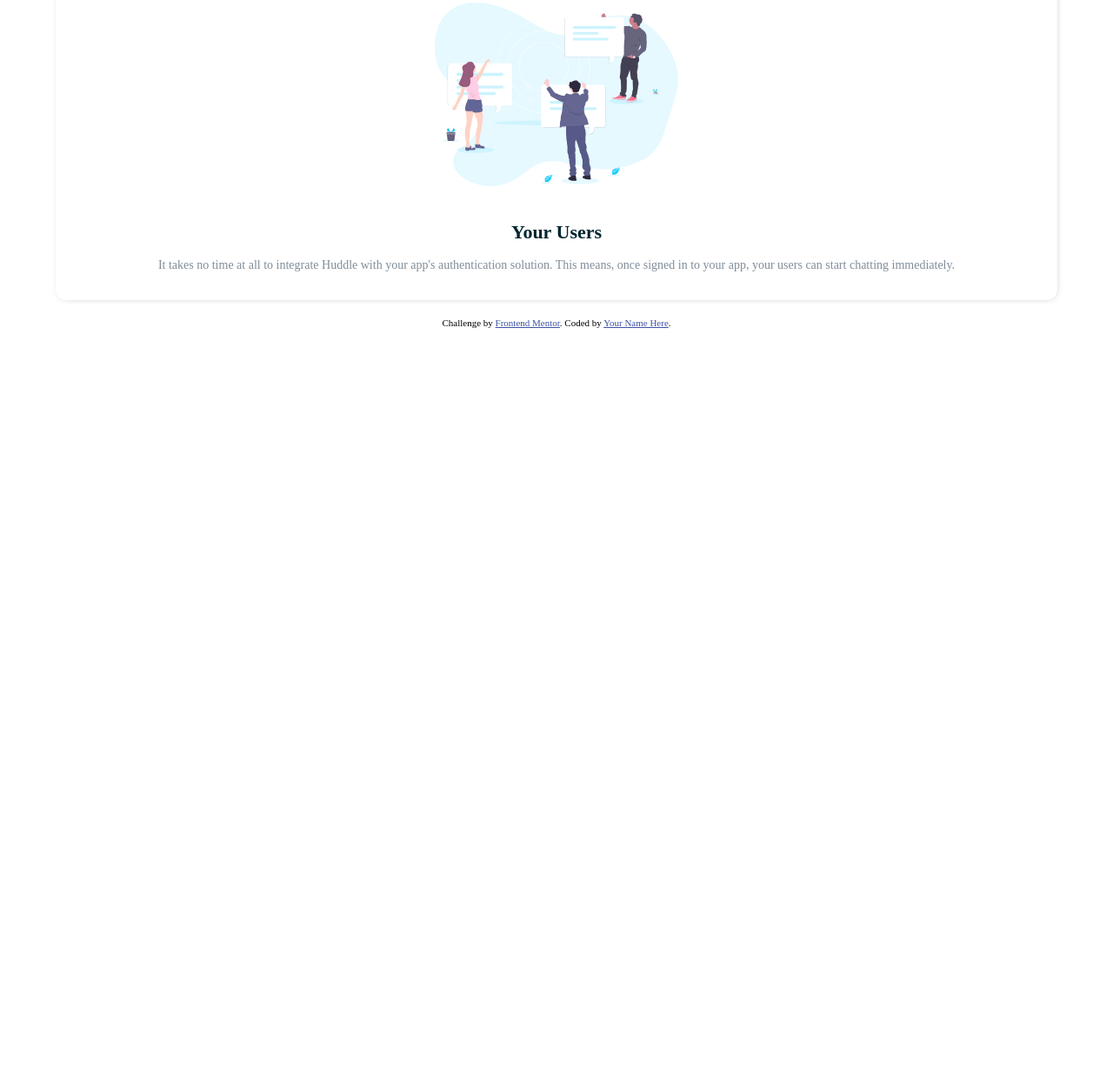
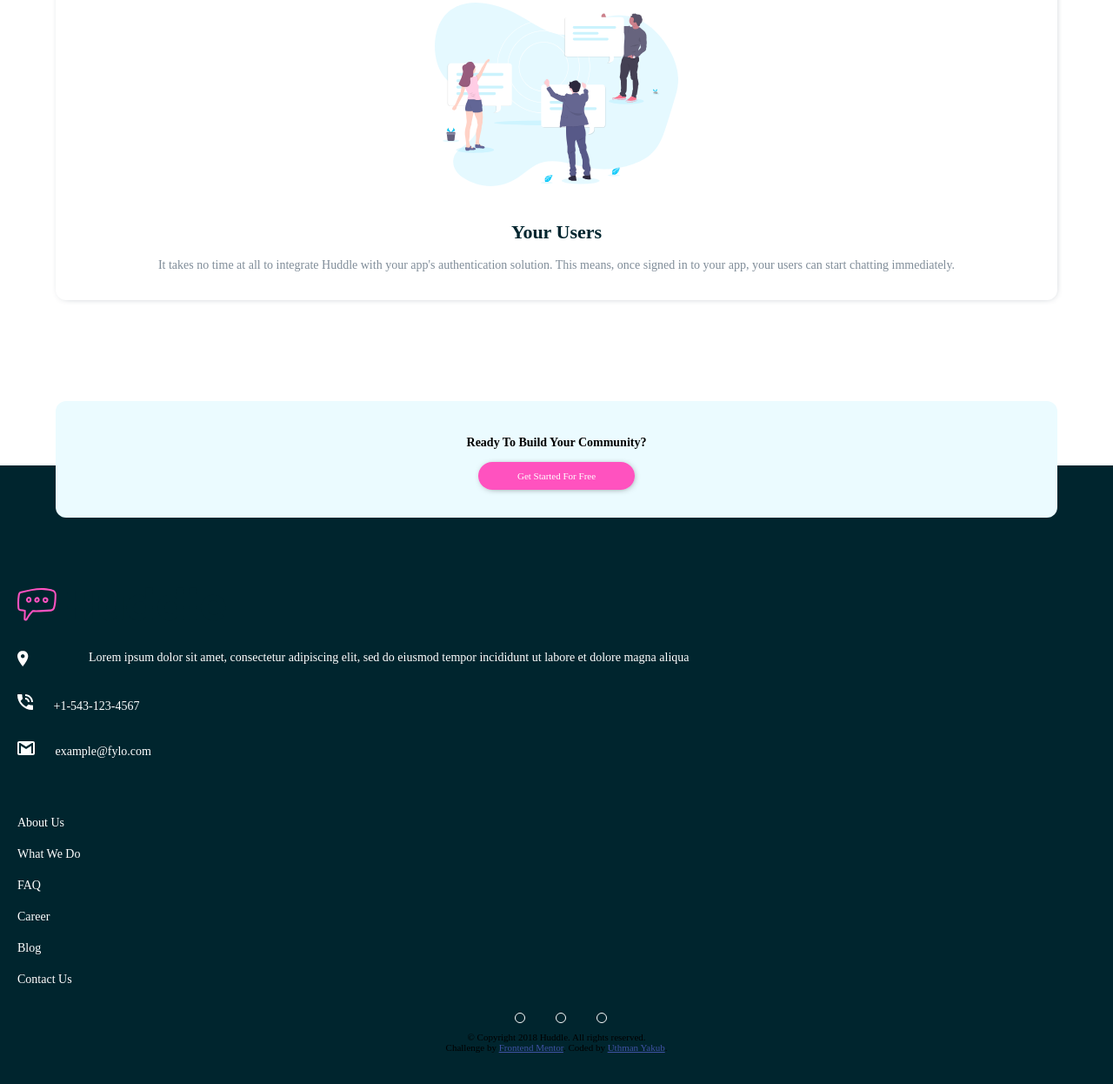
Before and after one commit to UthmanYakub/huddle-landing-page, a plain HTML site: page index.html in a window 1280 px wide. Shown: the part 2026-3272 px from the top of the page at 87% size. Before the commit the page ends 2403 px from the top, so only its background shows below. Drawn offline with Linux system fonts and the light colour scheme.

Commit message:
#5 commit

```diff
--- a/index.html
+++ b/index.html
@@ -102,15 +102,67 @@
 					</div>
 				</div>
 			</section>
+			<section class="community--section">
+				<div class="community--container">
+					<h2>Ready To Build Your Community?</h2>
+					<a href="#">Get Started For Free</a>
+				</div>
+			</section>
 		</main>
+		<footer class="footer--section">
+			<img src="./images/logo.svg" alt="Huddle logo" id="footerlogo" />
+			<div class="grid footer--grid">
+				<div class="footer--location grid">
+					<img src="./images/icon-location.svg" alt="Location icon" />
+					<span>
+						Lorem ipsum dolor sit amet, consectetur adipiscing elit, sed do
+						eiusmod tempor incididunt ut labore et dolore magna aliqua
+					</span>
+				</div>
+				<div class="footer--contact">
+					<div>
+						<img src="./images/icon-phone.svg" alt="Phone icon" />
+						<span> +1-543-123-4567 </span>
+					</div>
+					<div>
+						<img src="./images/icon-email.svg" alt="Email icon" />
+						<span> example@fylo.com</span>
+					</div>
+				</div>
+				<div class="footer--links--1 grid">
+					<a>About Us</a>
+					<a>What We Do</a>
+					<a>FAQ</a>
+				</div>
+				<div class="footer--links--2 grid">
+					<a>Career </a>
+					<a>Blog</a>
+					<a>Contact Us</a>
+				</div>
+				<div class="footer--icon">
+					<i class="fa-brands fa-facebook-f"></i>
+					<i class="fa-brands fa-twitter"></i>
+					<i class="fa-brands fa-instagram"></i>
+				</div>
+			</div>
+			<p class="attribution">
+				&copy; Copyright 2018 Huddle. All rights reserved.
+			</p>
+			<p class="attribution">
+				Challenge by
+				<a href="https://www.frontendmentor.io?ref=challenge" target="_blank"
+					>Frontend Mentor</a
+				>. Coded by <a href="#">Uthman Yakub</a>.
+			</p>
+		</footer>
 
 		<!--  -->
 
 		<!--  -->
 
-		<!-- Ready To Build Your Community? -->
+		<!--  -->
 
-		<!-- Get Started For Free -->
+		<!--  -->
 
 		<!-- Lorem ipsum dolor sit amet, consectetur adipiscing elit, sed do eiusmod tempor  -->
 		<!-- incididunt ut labore et dolore magna aliqua -->
@@ -118,23 +170,10 @@
 		<!-- +1-543-123-4567 -->
 		<!-- example@huddle.com -->
 
-		<!-- About Us -->
-		<!-- What We Do -->
-		<!-- FAQ -->
+		<!-- -->
 
-		<!-- Career -->
-		<!-- Blog -->
-		<!-- Contact Us -->
+		<!--  -->
 
-		<!-- &copy; Copyright 2018 Huddle. All rights reserved. -->
-
-		<footer>
-			<p class="attribution">
-				Challenge by
-				<a href="https://www.frontendmentor.io?ref=challenge" target="_blank"
-					>Frontend Mentor</a
-				>. Coded by <a href="#">Your Name Here</a>.
-			</p>
-		</footer>
+		<footer></footer>
 	</body>
 </html>
--- a/mobile-style.css
+++ b/mobile-style.css
@@ -77,6 +77,11 @@
 		width: 100%;
 	}
 
+	main {
+		position: relative;
+		padding-bottom: 170px;
+	}
+
 	.section--cards {
 		text-align: center;
 		padding: 90px 0 20px;
@@ -127,4 +132,110 @@
 		font-weight: 400;
 		line-height: 20px;
 	}
+
+	.community--section {
+		position: absolute;
+		background-color: hsl(193, 100%, 96%);
+		border-radius: 12px;
+		flex-direction: column;
+		align-items: center;
+		justify-content: center;
+		padding: 40px 5px;
+		margin: 0 auto;
+		left: 50%;
+		transform: translateX(-50%);
+		bottom: -60px;
+		width: 90%;
+		text-align: center;
+		/* max-width: 80vw; */
+	}
+
+	.community--section h2 {
+		font-size: 14px;
+		font-weight: 700;
+		margin-bottom: 20px;
+	}
+	.community--section a {
+		font-size: 11px;
+		font-weight: 400;
+		padding: 10px 45px;
+		background-color: hsla(322, 100%, 66%);
+		color: hsl(0, 0%, 100%);
+		text-decoration: none;
+		border-radius: 50px;
+		box-shadow: 1px 1px 10px -5px hsl(0, 0%, 0%);
+	}
+
+	.footer--section {
+		background-color: hsl(192, 100%, 9%);
+		padding: 140px 20px 42px 20px;
+	}
+
+	#footerlogo {
+		fill: green;
+	}
+
+	.footer--grid {
+		display: grid;
+		grid-template-columns: 1fr;
+		/* gap: 2rem; */
+		margin-top: 30px;
+		font-size: 14px;
+		color: hsl(0, 0%, 100%);
+	}
+
+	.footer--location {
+		grid-template-columns: 5% 95%;
+	}
+
+	.footer--location span,
+	.footer--contact span {
+		padding-left: 20px;
+	}
+
+	.footer--contact div {
+		margin-top: 2rem;
+		margin-bottom: 26px;
+	}
+
+	.footer--links--1 {
+		margin-top: 2.5rem;
+	}
+
+	.footer--links--1,
+	.footer--links--2 {
+		/* margin-bottom: 2rem; */
+		display: grid;
+		grid-template-columns: 1fr;
+	}
+
+	.footer--links--1 a,
+	.footer--links--2 a {
+		margin-bottom: 20px;
+	}
+
+	.footer--links--1 a,
+	.footer--links--2 a {
+		text-decoration: none;
+		color: hsl(0, 0%, 100%);
+	}
+
+	.footer--icon {
+		display: flex;
+		align-items: center;
+		justify-content: center;
+		gap: 15px;
+	}
+
+	.footer--icon i {
+		font-size: 12px;
+		border: 1px solid hsl(0, 0%, 100%);
+		border-radius: 100px;
+		padding: 5px;
+		margin: 10px;
+	}
+
+	.footer--icon i:last-child {
+		margin-right: 0;
+	}
 }
```
